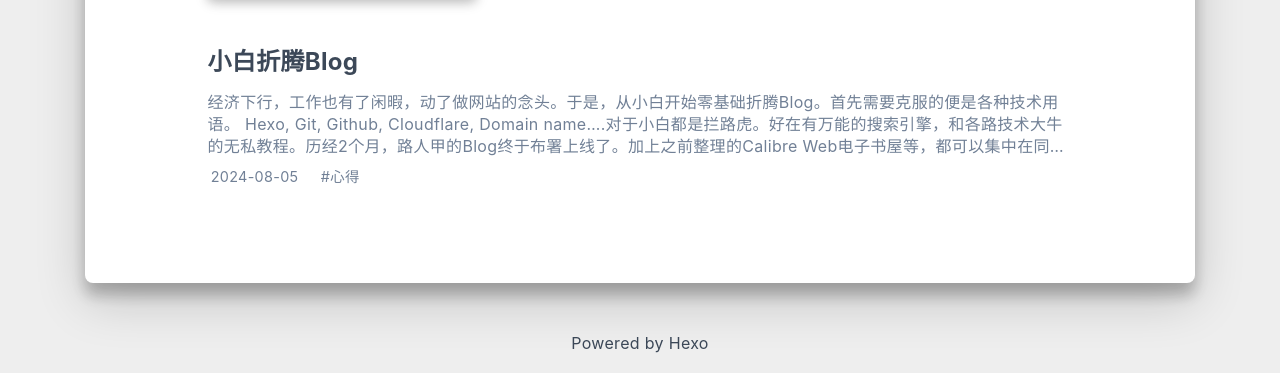
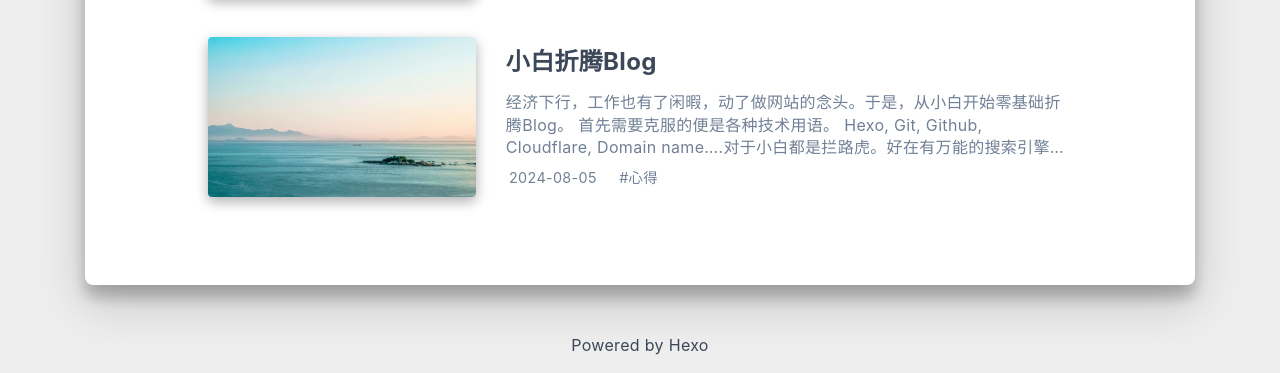
Before and after one commit to ezhouse/ezhouse.github.io, a plain HTML site: page index.html in a window 1280 px wide. Shown: the part 1011-1384 px from the top of the page. Drawn offline with nearby package versions, Linux system fonts and the light colour scheme; some packages are replaced by stand-ins of ours; a script that the page names is missing; some icons are missing; a small style sheet from the web is missing.

Commit message:
Site updated: 2024-08-06 12:34:46

```diff
--- a/index.html
+++ b/index.html
@@ -274,7 +274,13 @@
   <div class="row mx-auto index-card">
 
 
-    <article class="col-12 col-md-12 mx-auto index-info">
+      <div class="col-12 col-md-4 m-auto index-img">
+        <a href="/2024/08/05/blog1/" target="_self">
+          <img src="/img/ocean5.jpg" srcset="/img/loading.gif" lazyload alt="小白折腾Blog">
+        </a>
+      </div>
+
+    <article class="col-12 col-md-8 mx-auto index-info">
       <h2 class="index-header">
 
         <a href="/2024/08/05/blog1/" target="_self">
@@ -283,9 +289,9 @@
       </h2>
 
 
-      <a class="index-excerpt index-excerpt__noimg" href="/2024/08/05/blog1/" target="_self">
+      <a class="index-excerpt " href="/2024/08/05/blog1/" target="_self">
         <div>
-          经济下行，工作也有了闲暇，动了做网站的念头。于是，从小白开始零基础折腾Blog。首先需要克服的便是各种技术用语。 Hexo, Git, Github, Cloudflare, Domain name….对于小白都是拦路虎。好在有万能的搜索引擎，和各路技术大牛的无私教程。历经2个月，路人甲的Blog终于布署上线了。加上之前整理的Calibre Web电子书屋等，都可以集中在同一网站下，为自己生活工作
+          经济下行，工作也有了闲暇，动了做网站的念头。于是，从小白开始零基础折腾Blog。  首先需要克服的便是各种技术用语。 Hexo, Git, Github, Cloudflare, Domain name….对于小白都是拦路虎。好在有万能的搜索引擎，和各路技术大牛的无私教程。历经2个月，路人甲的Blog终于布署上线了。加上之前整理的Calibre Web电子书屋等，都可以集中在同一网站下，为自己生活
         </div>
       </a>
 
--- a/local-search.xml
+++ b/local-search.xml
@@ -27,7 +27,7 @@
     <link href="/2024/08/05/blog1/"/>
     <url>/2024/08/05/blog1/</url>
 
-    <content type="html"><![CDATA[<p>经济下行，工作也有了闲暇，动了做网站的念头。于是，从小白开始零基础折腾Blog。<br>首先需要克服的便是各种技术用语。 Hexo, Git, Github, Cloudflare, Domain name….对于小白都是拦路虎。好在有万能的搜索引擎，和各路技术大牛的无私教程。历经2个月，路人甲的Blog终于布署上线了。<br>加上之前整理的Calibre Web电子书屋等，都可以集中在同一网站下，为自己生活工作提供便利。</p>]]></content>
+    <content type="html"><![CDATA[<p>经济下行，工作也有了闲暇，动了做网站的念头。于是，从小白开始零基础折腾Blog。</p><!-- ![心静入水](/img/ocean5.jpg) --><p>首先需要克服的便是各种技术用语。 Hexo, Git, Github, Cloudflare, Domain name….对于小白都是拦路虎。好在有万能的搜索引擎，和各路技术大牛的无私教程。历经2个月，路人甲的Blog终于布署上线了。<br>加上之前整理的Calibre Web电子书屋等，都可以集中在同一网站下，为自己生活工作提供便利。</p>]]></content>
 
 
 
```
Also changed, not shown: 2024/08/05/blog1/index.html (+8 -4 lines).
